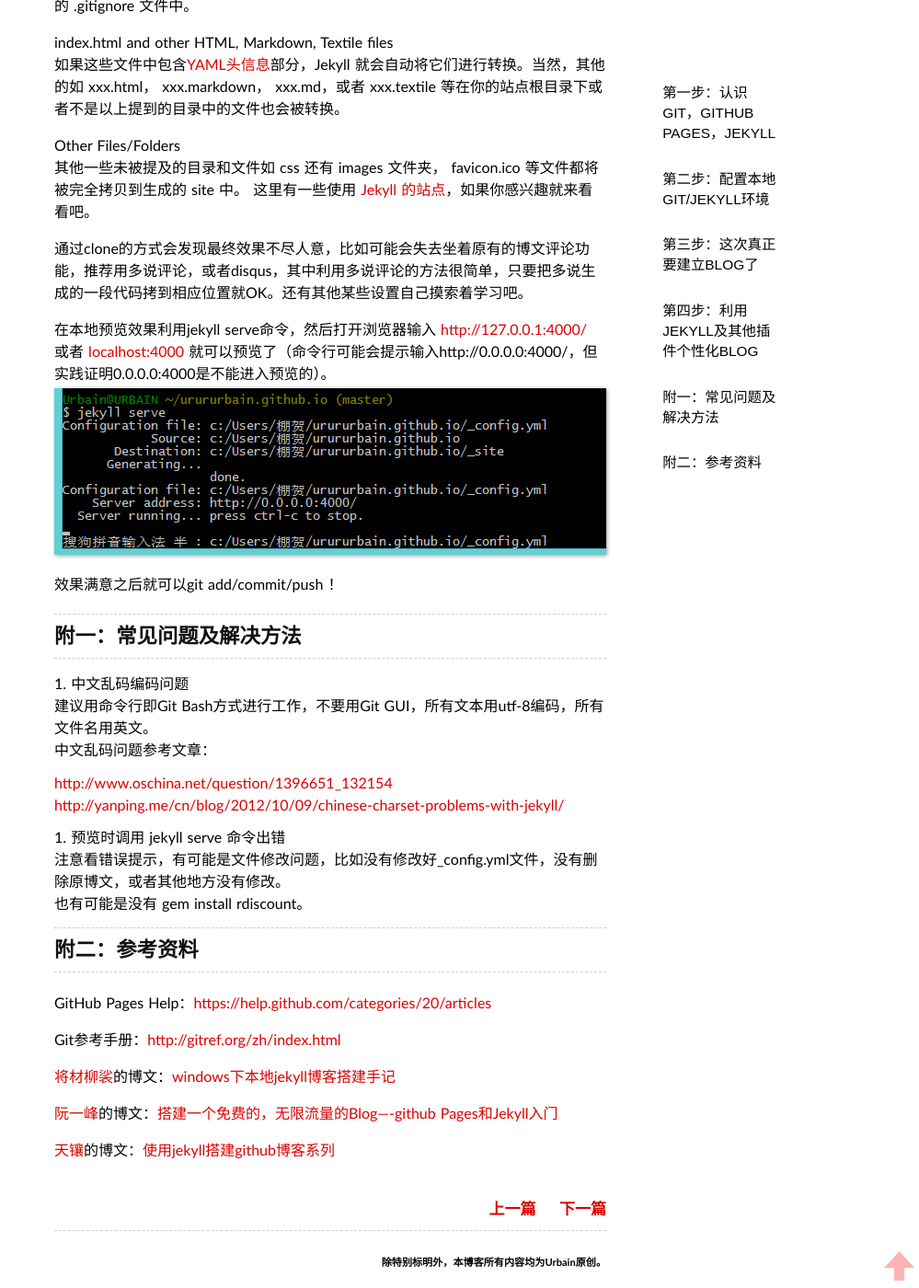
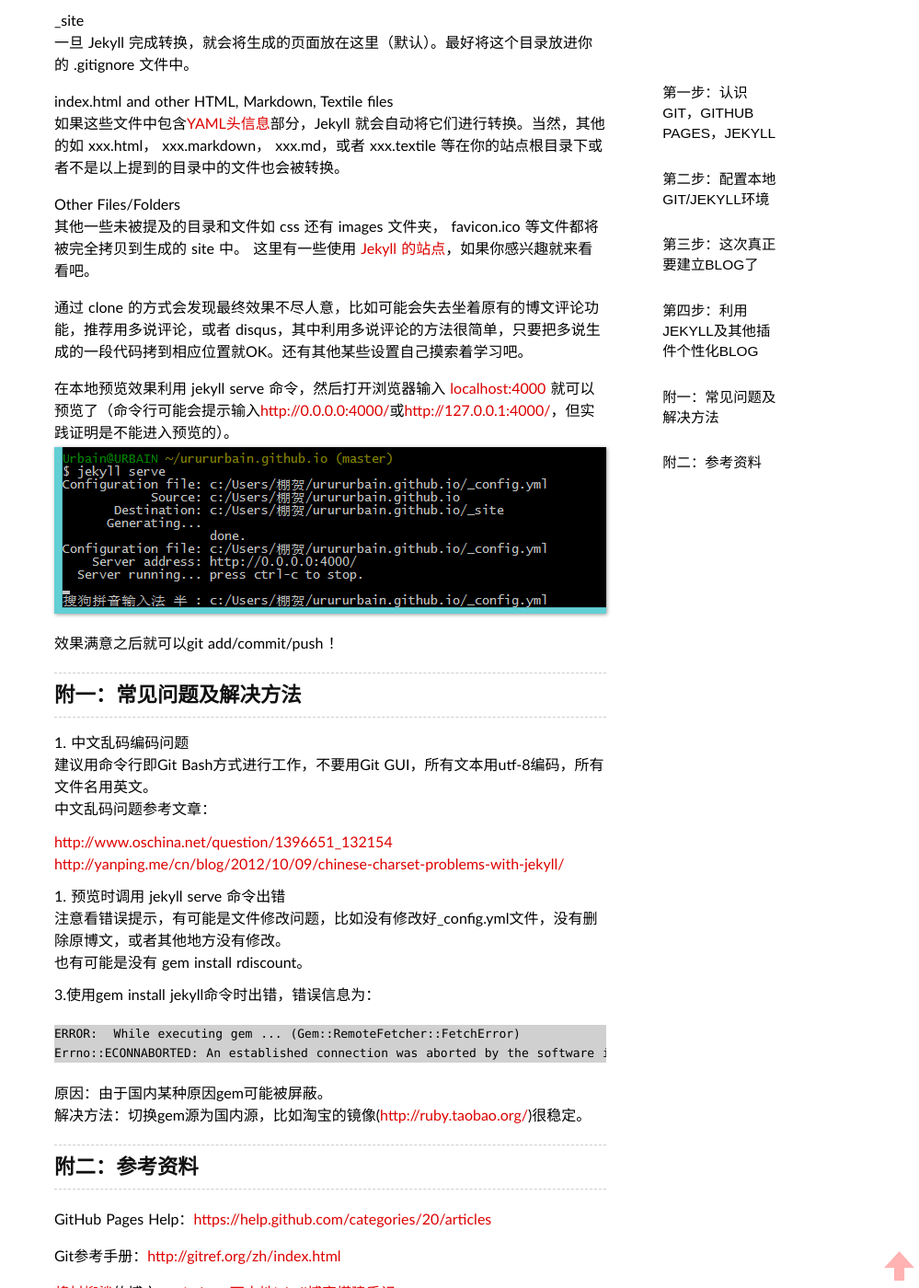
Before and after one commit to urururbain/urururbain.github.io, a Jekyll site: the page built from _posts/2014-05-20-Github_Jekyll_To_Blog.markdown, in a window 1280 px wide and 1400 px high, scrolled down 6946 px. Shown: the whole window at 92% size, without its empty margins (281-1280 px from the left). Built offline with Jekyll 4.4.1, drawn with Linux system fonts in a browser that asks for light colours; some web fonts are replaced; Markdown is read by kramdown in place of the engine named in the settings; comment, search, counter and statistics services are not loaded; some of the changed text lies outside the part shown.

```diff
--- a/_posts/2014-05-20-Github_Jekyll_To_Blog.markdown
+++ b/_posts/2014-05-20-Github_Jekyll_To_Blog.markdown
@@ -13,6 +13,8 @@ thread: 2
 
 **注：本教程适用于有编程经验的读者，同时了解html的读者会感到更加简单。**
 **注：本教程最后更正日期：2014-11-05**
+
+**2015/9/20**更新：最近重新配置本地环境，Windows10系统下安装git/ruby等均为64位版本，均可正常使用。
 
 ---
 ---
@@ -172,9 +174,9 @@ index.html and other HTML, Markdown, Textile files
 Other Files/Folders
 其他一些未被提及的目录和文件如  css 还有 images 文件夹， favicon.ico 等文件都将被完全拷贝到生成的 site 中。 这里有一些使用 [Jekyll 的站点](http://jekyllcn.com/docs/sites/)，如果你感兴趣就来看看吧。
 
-通过clone的方式会发现最终效果不尽人意，比如可能会失去坐着原有的博文评论功能，推荐用多说评论，或者disqus，其中利用多说评论的方法很简单，只要把多说生成的一段代码拷到相应位置就OK。还有其他某些设置自己摸索着学习吧。
+通过 clone 的方式会发现最终效果不尽人意，比如可能会失去坐着原有的博文评论功能，推荐用多说评论，或者 disqus，其中利用多说评论的方法很简单，只要把多说生成的一段代码拷到相应位置就OK。还有其他某些设置自己摸索着学习吧。
 
-在本地预览效果利用jekyll serve命令，然后打开浏览器输入 <http://127.0.0.1:4000/> 或者 [localhost:4000](localhost:4000) 就可以预览了（命令行可能会提示输入http://0.0.0.0:4000/，但实践证明0.0.0.0:4000是不能进入预览的）。
+在本地预览效果利用 jekyll serve 命令，然后打开浏览器输入 [localhost:4000](localhost:4000) 就可以预览了（命令行可能会提示输入<http://0.0.0.0:4000/>或<http://127.0.0.1:4000/>，但实践证明是不能进入预览的）。
 ![JekyllServe](\images\2014-05-20-images\JekyllServe.png)
 
 效果满意之后就可以git add/commit/push ！
@@ -193,6 +195,14 @@ Other Files/Folders
 注意看错误提示，有可能是文件修改问题，比如没有修改好_config.yml文件，没有删除原博文，或者其他地方没有修改。
 也有可能是没有 gem install rdiscount。
 
+3.使用gem install jekyll命令时出错，错误信息为：
+
+	ERROR:  While executing gem ... (Gem::RemoteFetcher::FetchError)
+    Errno::ECONNABORTED: An established connection was aborted by the software in your host machine. - SSL_connect (https://api.rubygems.org/specs.4.8.gz)
+
+原因：由于国内某种原因gem可能被屏蔽。
+解决方法：切换gem源为国内源，比如淘宝的镜像(<http://ruby.taobao.org/>)很稳定。
+
 ---
 ##附二：参考资料
 ---
```
Also changed, not shown: javascript.html (added, +17 -0 lines).
